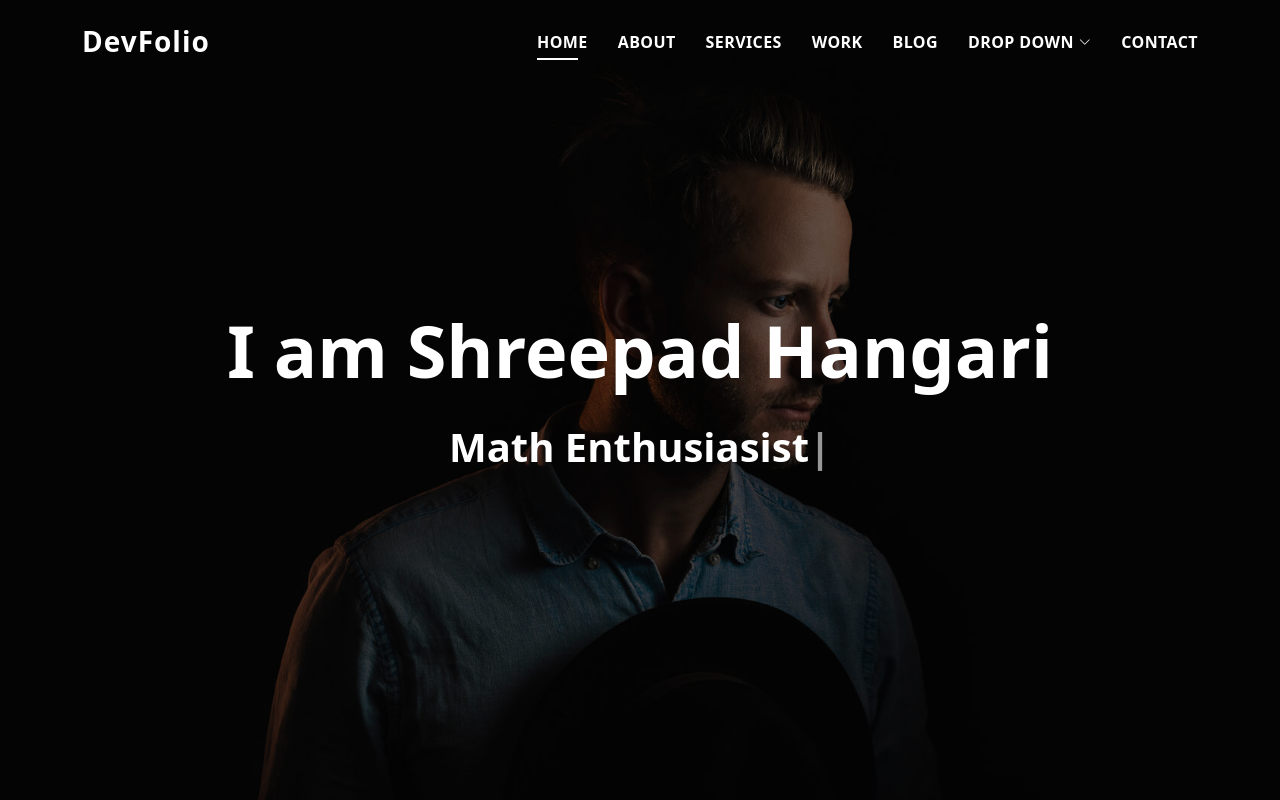
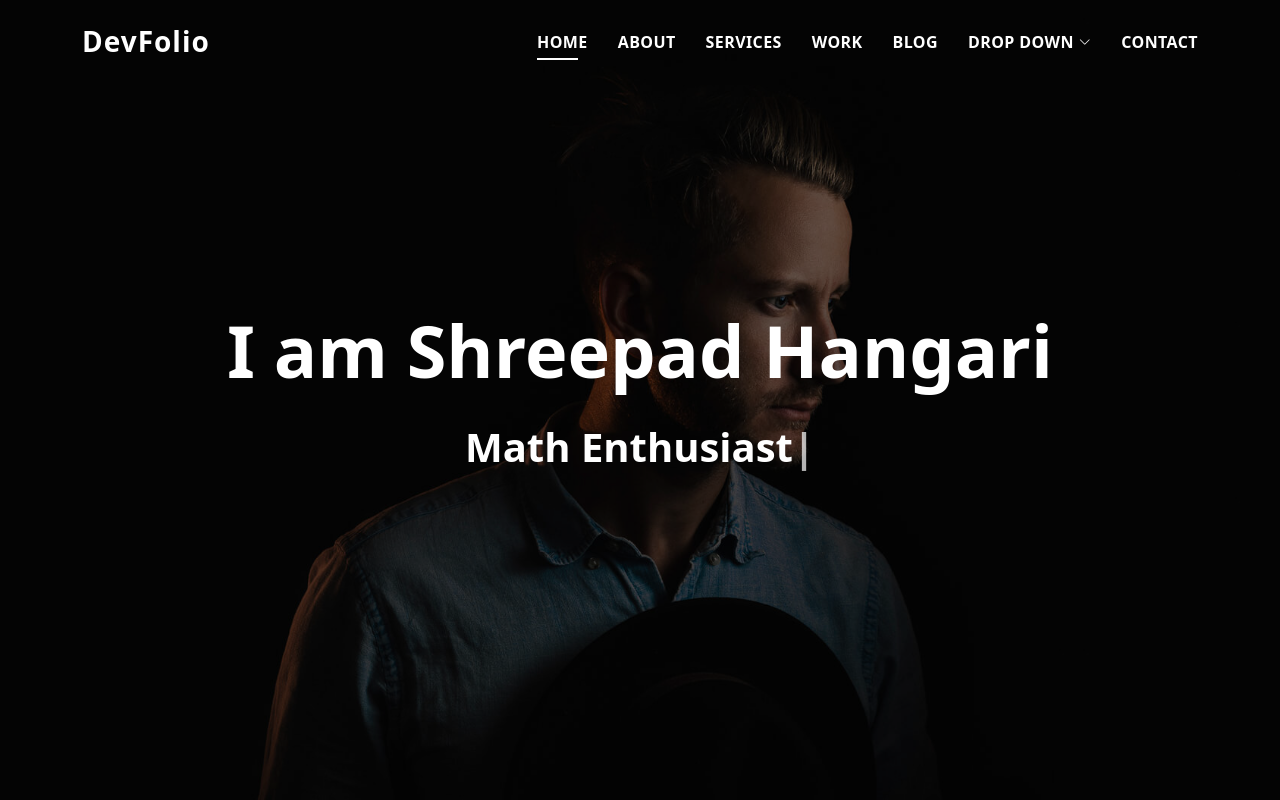
Before and after one commit to curiousprime/curiousprime.github.io, a plain HTML site: page index.html in a window 1280 px wide. Shown: the top 800 px of the page. Drawn offline with Linux system fonts and the light colour scheme.

Commit message:
Update index.html

```diff
--- a/index.html
+++ b/index.html
@@ -80,7 +80,7 @@
         <div class="container">
           <!--<p class="display-6 color-d">Hello, world!</p>-->
           <h1 class="hero-title mb-4">I am Shreepad Hangari</h1>
-          <p class="hero-subtitle"><span class="typed" data-typed-items="Student, Math Enthusiasist"></span></p>
+          <p class="hero-subtitle"><span class="typed" data-typed-items="Student, Math Enthusiast"></span></p>
           <!-- <p class="pt-3"><a class="btn btn-primary btn js-scroll px-4" href="#about" role="button">Learn More</a></p> -->
         </div>
       </div>
```
